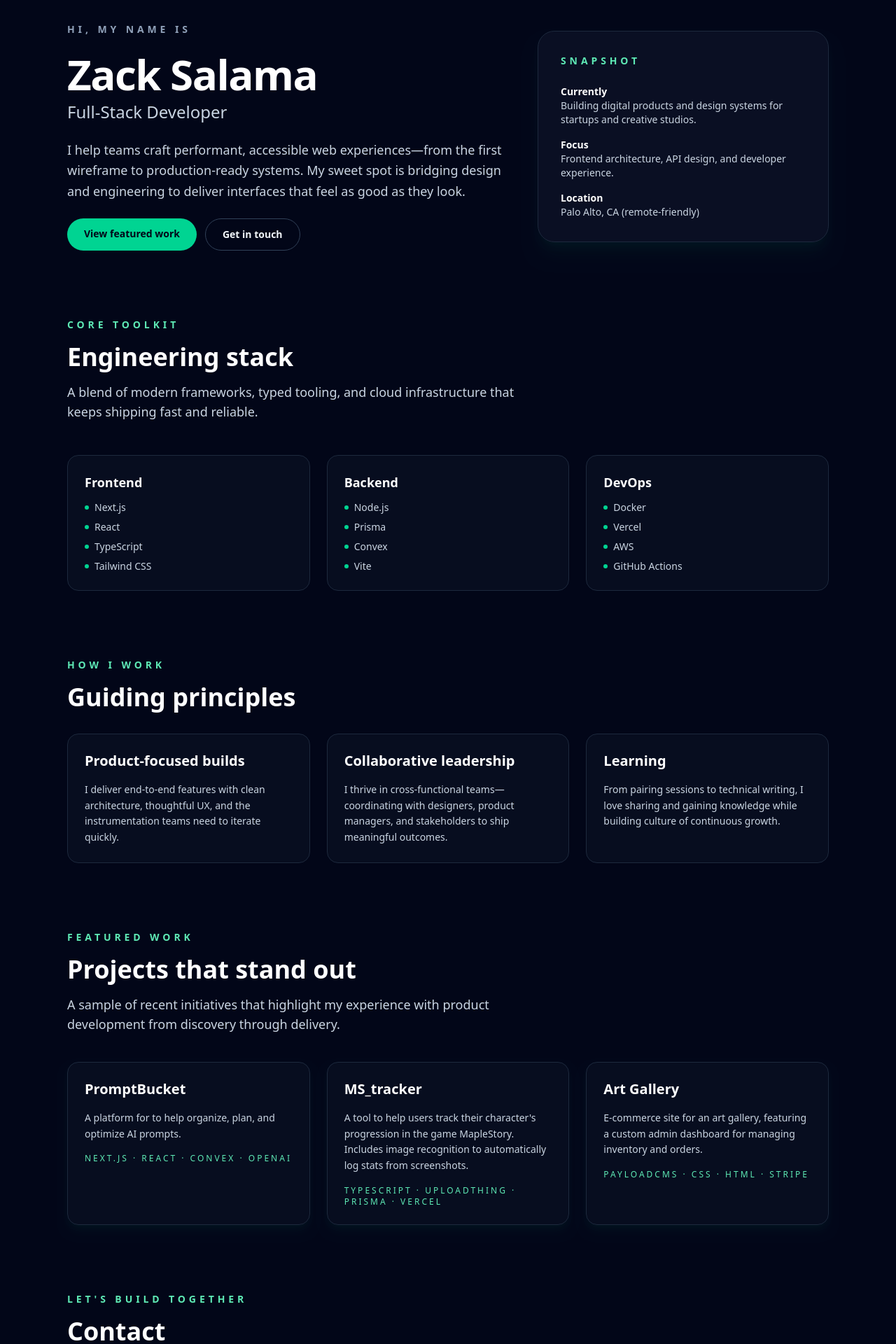
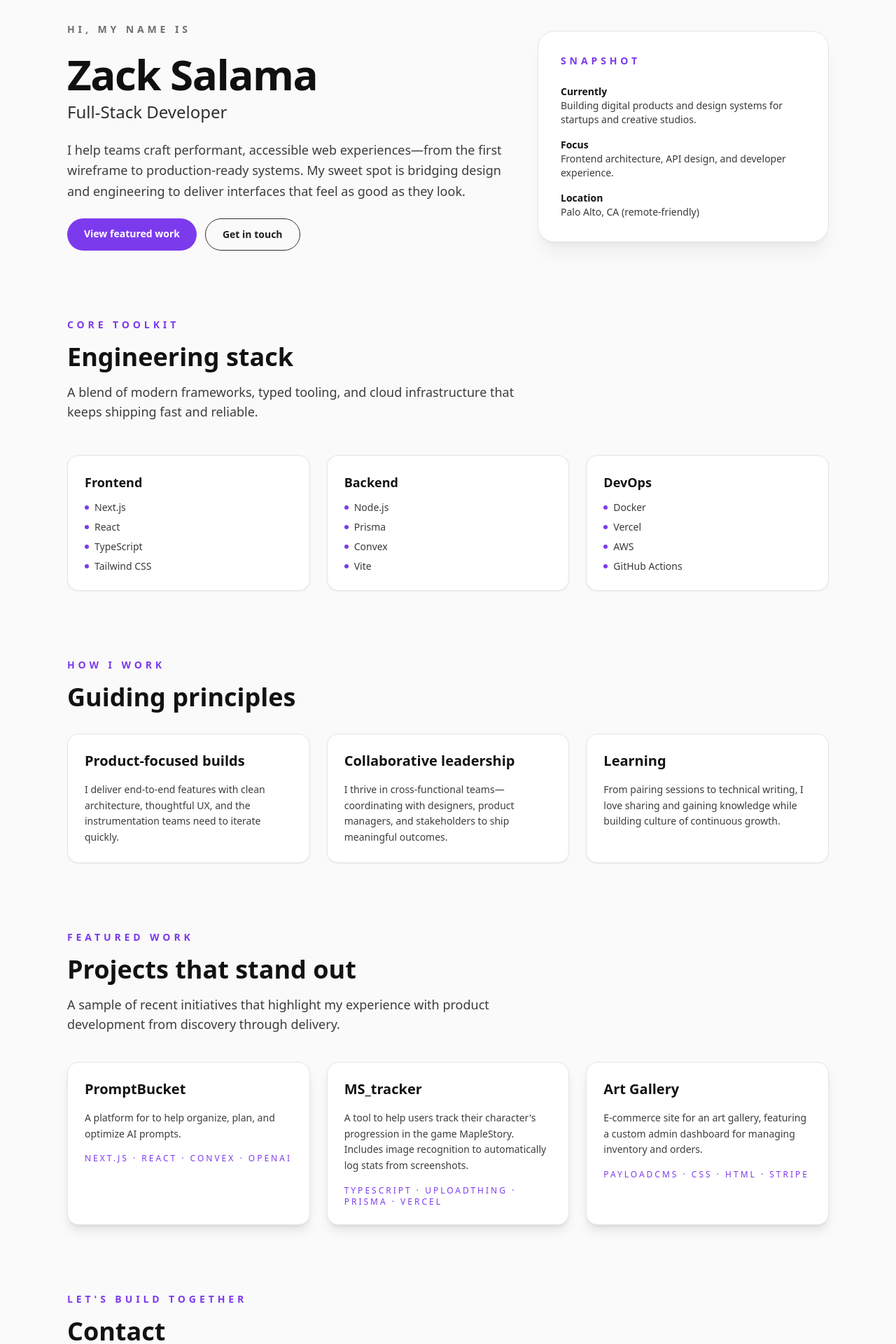
Before and after one commit to ZSalama/undermouse, a Next.js app: page / in a window 1280 px wide. Shown: the part 80-2000 px from the top of the page at 70% size. Built offline with nearby package versions, Linux system fonts and the light colour scheme; no server answers.

Commit message:
white with purple accent

```diff
--- a/src/app/(hero)/New_Hero.tsx
+++ b/src/app/(hero)/New_Hero.tsx
@@ -74,22 +74,22 @@ const contactMethods = [
 
 export default function New_Hero() {
 	return (
-		<main className='min-h-screen bg-slate-950 text-slate-100'>
+		<main className='min-h-screen bg-[#FAFAFA] text-[#212121]'>
 			<div className='mx-auto flex max-w-6xl flex-col gap-24 px-6 py-20 sm:px-8 lg:py-28'>
 				<header className='grid gap-12 lg:grid-cols-[minmax(0,3fr)_minmax(0,2fr)] lg:items-center'>
 					<div className='space-y-6'>
-						<p className='text-sm font-semibold uppercase tracking-[0.35em] text-slate-400'>
+						<p className='text-sm font-semibold uppercase tracking-[0.35em] text-[#6F6F6F]'>
 							Hi, my name is
 						</p>
 						<div>
-							<h1 className='text-4xl font-bold tracking-tight text-white sm:text-5xl lg:text-6xl'>
+							<h1 className='text-4xl font-bold tracking-tight text-[#101010] sm:text-5xl lg:text-6xl'>
 								Zack Salama
 							</h1>
-							<p className='mt-2 text-xl font-medium text-slate-300 sm:text-2xl'>
+							<p className='mt-2 text-xl font-medium text-[#2F2F2F] sm:text-2xl'>
 								Full-Stack Developer
 							</p>
 						</div>
-						<p className='max-w-2xl text-base leading-relaxed text-slate-300 sm:text-lg'>
+						<p className='max-w-2xl text-base leading-relaxed text-[#3D3D3D] sm:text-lg'>
 							I help teams craft performant, accessible web experiences—from the
 							first wireframe to production-ready systems. My sweet spot is
 							bridging design and engineering to deliver interfaces that feel as
@@ -98,36 +98,36 @@ export default function New_Hero() {
 						<div className='flex flex-wrap gap-3'>
 							<Link
 								href='#projects'
-								className='rounded-full bg-emerald-400 px-6 py-3 text-sm font-semibold text-slate-950 transition hover:bg-emerald-300'
+								className='rounded-full bg-[#7C3AED] px-6 py-3 text-sm font-semibold text-white transition hover:bg-[#6D28D9]'
 							>
 								View featured work
 							</Link>
 							<a
 								href='#contact'
-								className='rounded-full border border-slate-700 px-6 py-3 text-sm font-semibold text-slate-100 transition hover:border-slate-500 hover:text-white'
+								className='rounded-full border border-[#2F2F2F] px-6 py-3 text-sm font-semibold text-[#212121] transition hover:border-[#7C3AED] hover:text-[#7C3AED]'
 							>
 								Get in touch
 							</a>
 						</div>
 					</div>
-					<aside className='space-y-6 rounded-3xl border border-slate-800 bg-slate-900/60 p-8 shadow-xl shadow-emerald-500/5'>
-						<p className='text-sm font-semibold uppercase tracking-[0.35em] text-emerald-300'>
+					<aside className='space-y-6 rounded-3xl border border-[#E5E5E5] bg-white p-8 shadow-xl shadow-black/5'>
+						<p className='text-sm font-semibold uppercase tracking-[0.35em] text-[#7C3AED]'>
 							Snapshot
 						</p>
-						<ul className='space-y-4 text-sm text-slate-300'>
+						<ul className='space-y-4 text-sm text-[#3A3A3A]'>
 							<li>
-								<span className='block font-semibold text-white'>
+								<span className='block font-semibold text-[#121212]'>
 									Currently
 								</span>
 								Building digital products and design systems for startups and
 								creative studios.
 							</li>
 							<li>
-								<span className='block font-semibold text-white'>Focus</span>
+								<span className='block font-semibold text-[#121212]'>Focus</span>
 								Frontend architecture, API design, and developer experience.
 							</li>
 							<li>
-								<span className='block font-semibold text-white'>Location</span>
+								<span className='block font-semibold text-[#121212]'>Location</span>
 								Palo Alto, CA (remote-friendly)
 							</li>
 						</ul>
@@ -136,16 +136,16 @@ export default function New_Hero() {
 
 				<section className='space-y-12' aria-labelledby='skills-heading'>
 					<div className='space-y-4'>
-						<p className='text-sm font-semibold uppercase tracking-[0.35em] text-emerald-300'>
+						<p className='text-sm font-semibold uppercase tracking-[0.35em] text-[#7C3AED]'>
 							Core toolkit
 						</p>
 						<h2
 							id='skills-heading'
-							className='text-3xl font-semibold text-white sm:text-4xl'
+							className='text-3xl font-semibold text-[#121212] sm:text-4xl'
 						>
 							Engineering stack
 						</h2>
-						<p className='max-w-2xl text-base text-slate-300 sm:text-lg'>
+						<p className='max-w-2xl text-base text-[#3D3D3D] sm:text-lg'>
 							A blend of modern frameworks, typed tooling, and cloud
 							infrastructure that keeps shipping fast and reliable.
 						</p>
@@ -154,16 +154,16 @@ export default function New_Hero() {
 						{skillGroups.map((group) => (
 							<div
 								key={group.title}
-								className='rounded-2xl border border-slate-800 bg-slate-900/40 p-6'
+								className='rounded-2xl border border-[#E5E5E5] bg-white p-6 shadow-sm shadow-black/5'
 							>
-								<h3 className='text-lg font-semibold text-white'>
+								<h3 className='text-lg font-semibold text-[#121212]'>
 									{group.title}
 								</h3>
-								<ul className='mt-3 space-y-2 text-sm text-slate-300'>
+								<ul className='mt-3 space-y-2 text-sm text-[#3A3A3A]'>
 									{group.items.map((item) => (
 										<li key={item} className='flex items-center gap-2'>
 											<span
-												className='h-1.5 w-1.5 rounded-full bg-emerald-400'
+												className='h-1.5 w-1.5 rounded-full bg-[#7C3AED]'
 												aria-hidden
 											/>
 											{item}
@@ -177,12 +177,12 @@ export default function New_Hero() {
 
 				<section className='space-y-8' aria-labelledby='highlights-heading'>
 					<div className='space-y-4'>
-						<p className='text-sm font-semibold uppercase tracking-[0.35em] text-emerald-300'>
+						<p className='text-sm font-semibold uppercase tracking-[0.35em] text-[#7C3AED]'>
 							How I work
 						</p>
 						<h2
 							id='highlights-heading'
-							className='text-3xl font-semibold text-white sm:text-4xl'
+							className='text-3xl font-semibold text-[#121212] sm:text-4xl'
 						>
 							Guiding principles
 						</h2>
@@ -191,12 +191,12 @@ export default function New_Hero() {
 						{highlights.map((highlight) => (
 							<article
 								key={highlight.title}
-								className='flex flex-col gap-4 rounded-2xl border border-slate-800 bg-slate-900/40 p-6'
+								className='flex flex-col gap-4 rounded-2xl border border-[#E5E5E5] bg-white p-6 shadow-sm shadow-black/5'
 							>
-								<h3 className='text-xl font-semibold text-white'>
+								<h3 className='text-xl font-semibold text-[#121212]'>
 									{highlight.title}
 								</h3>
-								<p className='text-sm leading-relaxed text-slate-300'>
+								<p className='text-sm leading-relaxed text-[#3D3D3D]'>
 									{highlight.description}
 								</p>
 							</article>
@@ -210,16 +210,16 @@ export default function New_Hero() {
 					aria-labelledby='projects-heading'
 				>
 					<div className='space-y-4'>
-						<p className='text-sm font-semibold uppercase tracking-[0.35em] text-emerald-300'>
+						<p className='text-sm font-semibold uppercase tracking-[0.35em] text-[#7C3AED]'>
 							Featured work
 						</p>
 						<h2
 							id='projects-heading'
-							className='text-3xl font-semibold text-white sm:text-4xl'
+							className='text-3xl font-semibold text-[#121212] sm:text-4xl'
 						>
 							Projects that stand out
 						</h2>
-						<p className='max-w-2xl text-base text-slate-300 sm:text-lg'>
+						<p className='max-w-2xl text-base text-[#3D3D3D] sm:text-lg'>
 							A sample of recent initiatives that highlight my experience with
 							product development from discovery through delivery.
 						</p>
@@ -228,15 +228,15 @@ export default function New_Hero() {
 						{featuredProjects.map((project) => (
 							<article
 								key={project.name}
-								className='flex flex-col gap-4 rounded-2xl border border-slate-800 bg-slate-900/40 p-6 shadow-lg shadow-emerald-500/5'
+								className='flex flex-col gap-4 rounded-2xl border border-[#E5E5E5] bg-white p-6 shadow-lg shadow-black/10'
 							>
-								<h3 className='text-xl font-semibold text-white'>
+								<h3 className='text-xl font-semibold text-[#121212]'>
 									{project.name}
 								</h3>
-								<p className='text-sm leading-relaxed text-slate-300'>
+								<p className='text-sm leading-relaxed text-[#3D3D3D]'>
 									{project.description}
 								</p>
-								<p className='text-xs font-medium uppercase tracking-[0.25em] text-emerald-300'>
+								<p className='text-xs font-medium uppercase tracking-[0.25em] text-[#7C3AED]'>
 									{project.focus}
 								</p>
 							</article>
@@ -250,16 +250,16 @@ export default function New_Hero() {
 					id='contact'
 				>
 					<div className='space-y-4'>
-						<p className='text-sm font-semibold uppercase tracking-[0.35em] text-emerald-300'>
+						<p className='text-sm font-semibold uppercase tracking-[0.35em] text-[#7C3AED]'>
 							Let&apos;s build together
 						</p>
 						<h2
 							id='contact-heading'
-							className='text-3xl font-semibold text-white sm:text-4xl'
+							className='text-3xl font-semibold text-[#121212] sm:text-4xl'
 						>
 							Contact
 						</h2>
-						<p className='max-w-2xl text-base text-slate-300 sm:text-lg'>
+						<p className='max-w-2xl text-base text-[#3D3D3D] sm:text-lg'>
 							Ready to collaborate or chat about the next ambitious idea? Reach
 							out through the channels below—I&apos;ll respond within a day.
 						</p>
@@ -269,14 +269,14 @@ export default function New_Hero() {
 							<a
 								key={method.label}
 								href={method.href}
-								className='group rounded-2xl border border-slate-800 bg-slate-900/40 p-6 transition hover:border-emerald-400/70 hover:shadow-lg hover:shadow-emerald-500/10'
+								className='group rounded-2xl border border-[#E5E5E5] bg-white p-6 transition hover:border-[#7C3AED] hover:shadow-lg hover:shadow-black/10'
 								target={method.href.startsWith('http') ? '_blank' : undefined}
 								rel={method.href.startsWith('http') ? 'noreferrer' : undefined}
 							>
-								<p className='text-xs font-semibold uppercase tracking-[0.35em] text-emerald-300'>
+								<p className='text-xs font-semibold uppercase tracking-[0.35em] text-[#7C3AED]'>
 									{method.label}
 								</p>
-								<p className='mt-3 text-lg font-medium text-white group-hover:text-emerald-200'>
+								<p className='mt-3 text-lg font-medium text-[#212121] group-hover:text-[#7C3AED]'>
 									{method.value}
 								</p>
 							</a>
```
